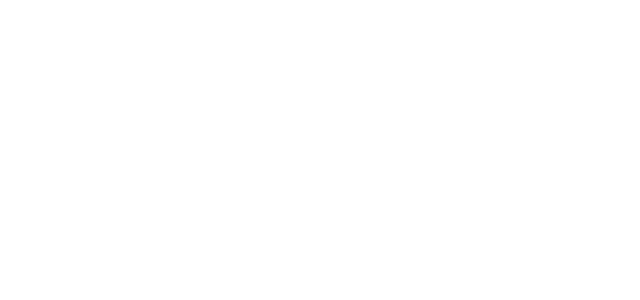
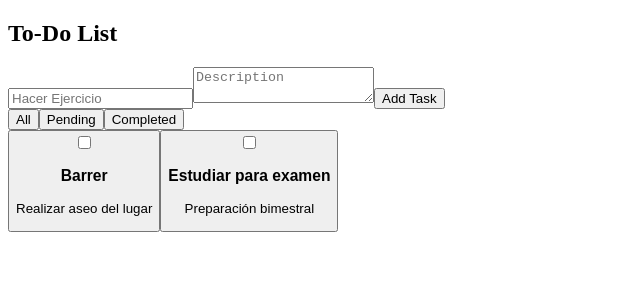
Before and after one commit to ValeriaPache/Form_React, a React (Vite) app: page / in a window 1280 px wide. Shown: the top 300 px of the page, without its empty margins (0-640 px from the left). Built offline with nearby package versions, Linux system fonts and the light colour scheme.

Commit message:
I was created the structure

```diff
--- a/src/App.jsx
+++ b/src/App.jsx
@@ -1,9 +1,8 @@
 import React from 'react'
+import { Task } from './components/task'
 
 export const App = () => {
   return (
-    <div>
-
-    </div>
+    <Task/>
   )
 }
--- a/src/components/Task.jsx
+++ b/src/components/Task.jsx
@@ -0,0 +1,33 @@
+import React from 'react'
+import { Form } from 'react-router-dom'
+
+export const Task = () => {
+  return (
+    <section >
+        <h1>To-Do List</h1>
+        <form>
+            <input type='Text' placeholder='Hacer Ejercicio'></input>
+            <textarea type='Text' placeholder='Description'></textarea>
+            <button>Add Task</button>
+        </form>
+        <div>
+            <div>
+                <button>All</button>
+                <button>Pending</button>
+                <button>Completed</button>
+            </div>
+            <button>
+                <input type='checkbox'></input>
+                <h3>Barrer</h3>
+                <p>Realizar aseo del lugar</p>
+            </button>
+            <button>
+                <input type='checkbox'></input>
+                <h3>Estudiar para examen</h3>
+                <p>Preparación bimestral</p>
+            </button>
+        </div>
+    </section>
+
+  )
+}
```
